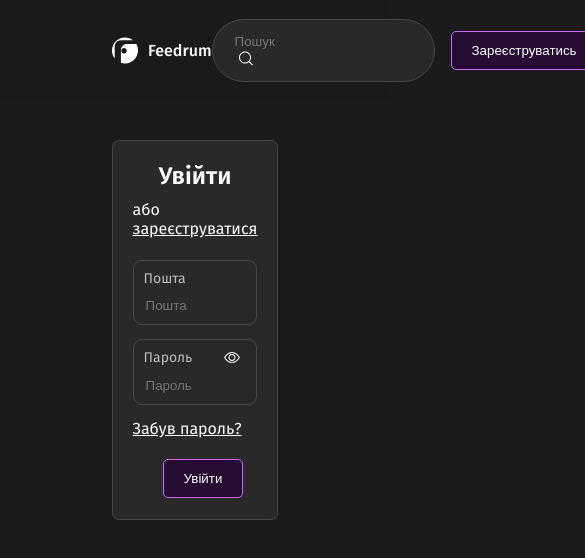
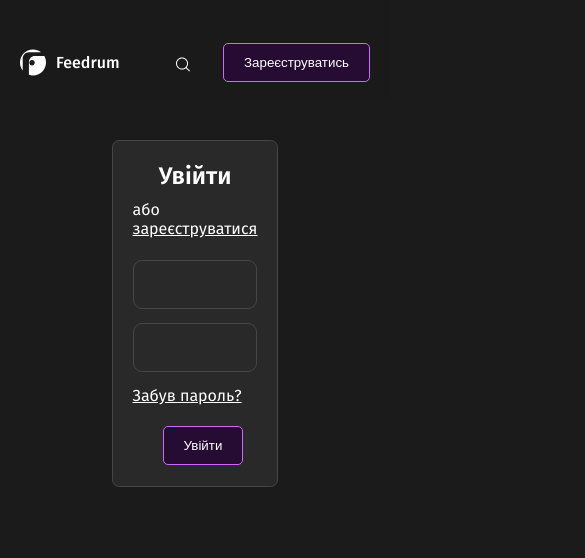
Before and after one commit to Feedrum-Project/feedrum-next, a Next.js app: page /login in a window 390 px wide. Shown: the top 558 px of the page, 585 px wide, since content can reach past the window. Built offline with nearby package versions, Linux system fonts and the light colour scheme.

Commit message:
adaptive for home

```diff
--- a/components/Button/Button.tsx
+++ b/components/Button/Button.tsx
@@ -2,10 +2,11 @@ import styles from './button.module.sass'
 
 interface ButtonProps {
   Style: 'standart' | 'purple',
-  children: string
+  children: string,
+  className?: string | null
 }
 
-export default function Button({Style, children}:ButtonProps) {
+export default function Button({Style, children, className=null}:ButtonProps) {
   const Class = [styles[Style], styles.button].join(" ")
   return (
     <button className={Class}>
--- a/components/Header/Navigation.tsx
+++ b/components/Header/Navigation.tsx
@@ -6,12 +6,16 @@ import Link from "next/link"
 export default function Navigation() {
   return (
     <nav className={styles.nav}>
-      <Search Placeholder="Пошук" className="input"/>
+      <div className={styles.navSearch}>
+        <Search Placeholder="Пошук" className="input"/>
+      </div>
       <Link href="/reg">
         <Button Style="purple">Зареєструватись</Button>
       </Link>
       <Link href="/login">
-      <Button Style="standart">Увійти</Button>
+      <div className={styles.navLogin}>
+        <Button className={styles.navLogin} Style="standart">Увійти</Button>
+      </div>
       </Link>
     </nav>
   )
--- a/components/Header/header.module.sass
+++ b/components/Header/header.module.sass
@@ -22,3 +22,7 @@
     margin-left: 0.625rem
     font-weight: 500
     font-size: 1rem
+
+@media screen and (max-width: 55rem)
+  .header
+    padding: 1.875rem 1.25rem .375rem 1.25rem
--- a/components/Header/nav.module.sass
+++ b/components/Header/nav.module.sass
@@ -1,3 +1,10 @@
 .nav
   display: flex
   align-items: center
+
+@media screen and (max-width: 55rem)
+  .nav
+    &Login
+      display: none
+    // &Search
+    //   display: none
--- a/components/Input/Input.tsx
+++ b/components/Input/Input.tsx
@@ -3,19 +3,19 @@ import styles from './input.module.sass'
 import eye from '../../images/eye.svg'
 
 interface InputProps {
-  Type?:string,
-  Placeholder?:string,
-  Name:string
+  type?:string,
+  placeholder?:string,
+  name:string
 }
 
-export default function Input({Type="text", Name, Placeholder}:InputProps) {
+export default function Input({type="text", name, placeholder}:InputProps) {
   return (
     <div className={styles.inputSquare}>
-      <div className={styles.inputSquareName}>{Name}
-      {Type === 'password' ?
+      <div className={styles.inputSquareName}>{name}
+      {type === 'password' ?
       <button><Image src={eye} alt="show password"/></button> : null}
       </div>
-      <input type={Type} placeholder={Placeholder} className={styles.inputSquareInput}/>
+      <input type={type} placeholder={placeholder} className={styles.inputSquareInput}/>
     </div>
   )
 }
--- a/components/Input/Search.tsx
+++ b/components/Input/Search.tsx
@@ -9,7 +9,7 @@ interface InputProps {
   className:string
 }
 
-export default function Input({Type, Placeholder, className}:InputProps) {
+export default function Search({Type, Placeholder, className}:InputProps) {
 
   const ref:any = useRef(null)
   function onFocus() {
--- a/components/Input/input.module.sass
+++ b/components/Input/input.module.sass
@@ -18,6 +18,16 @@
     cursor: pointer
     width: 1.2rem
     height: 1.2rem
+
+@media screen and (max-width: 55rem)
+  .input
+    background: none
+    border: none
+    &Inside
+      display: none
+    &Button
+      padding: .5rem
+      margin: 0 0 .375rem 0
 
 .inputSquare
   background: $block
--- a/components/Layout/Layout.tsx
+++ b/components/Layout/Layout.tsx
@@ -1,3 +1,4 @@
+import Head from "next/head";
 import Header from "../Header/Header";
 import { ThemeProvider } from "styled-components"
 import theme from "styles/theme";
@@ -8,6 +9,9 @@ type Props = { children: React.ReactNode };
 export default function Layout({ children }: Props) {
     return (
         <>
+            <Head>
+                <meta name="viewport" content="width=device-width, initial-scale=1"/>
+            </Head>
             <ThemeProvider theme={theme}>
                 <Header />
                 <main className={styles.main}>{children}</main>
--- a/components/Post/posts.module.sass
+++ b/components/Post/posts.module.sass
@@ -55,3 +55,8 @@
     align-items: center
     &Count
       margin: 0 0 0 .375rem
+
+@media screen and (max-width: 55rem)
+  .post
+    width: 25rem
+    max-height: fit-content
--- a/pages/home.module.sass
+++ b/pages/home.module.sass
@@ -6,7 +6,7 @@
 @media screen and (max-width:87.5rem)
   .main
     display: flex
-    flex-direction: column-reverse
+    flex-direction: column
     align-items: center
 
 .article
@@ -24,8 +24,18 @@
   background: none
   border: none
   color: $gray
+  cursor: pointer
   &:focus
     color: white
 
 .posts
   width: min-content
+
+
+@media screen and (max-width: 55rem)
+  .main
+    // width: max-content
+  .sorting
+    display: flex
+    justify-content: space-around
+    width: 100%
--- a/pages/users/[id]/index.tsx
+++ b/pages/users/[id]/index.tsx
@@ -49,11 +49,12 @@ export default function User({userInformation, userPosts}:UserProps) {
           {
             userPosts.map((e:any) => {
               return (
-                <Link href={`/posts/${e.id}`} key={e.id} style={{textDecoration: 'none', color:'white'}}>
                   <div key={e.id} className={styles.post}>
                     <div className={styles.postTime}>{e.createdAt}</div>
                     <div className={styles.postContent}>
-                      <div className={styles.postTitle}>{e.title}</div>
+                      <Link href={`/posts/${e.id}`} key={e.id} style={{textDecoration: 'none', color:'white'}}>
+                        <div className={styles.postTitle}>{e.title}</div>
+                      </Link>
                       <div className={styles.postBody}>{e.body}</div>
                     </div>
                     <div className={styles.postBottom}>
@@ -70,7 +71,6 @@ export default function User({userInformation, userPosts}:UserProps) {
                         </div>
                     </div>
                   </div>
-                </Link>
               )
             })
           }
```
Also changed, not shown: components/Post/Post.tsx (+7 -5 lines).
